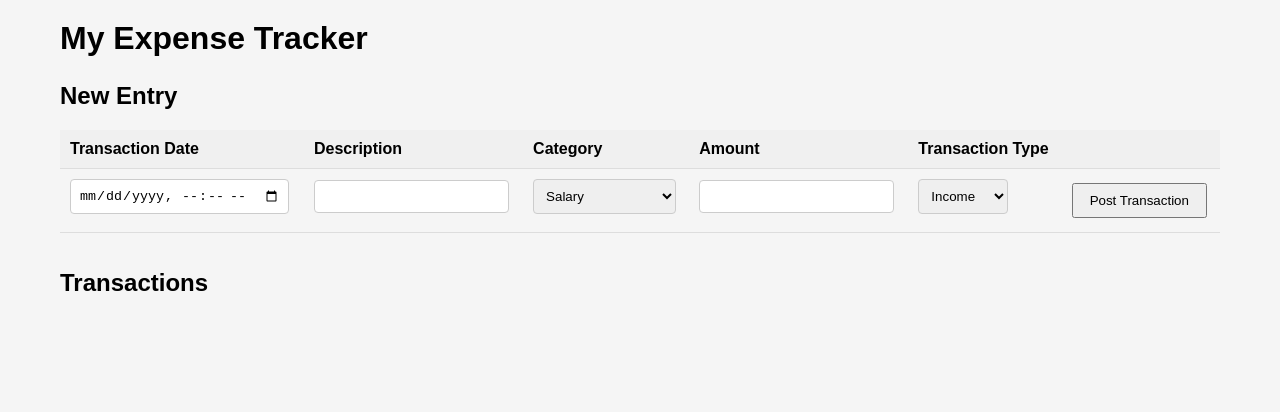
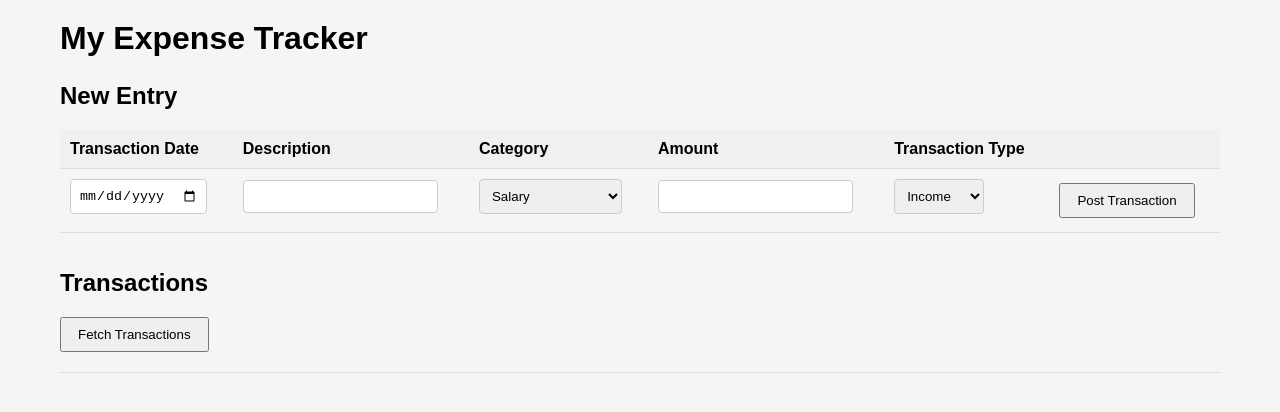
Before and after one commit to omar94khan/ExpenseTrackingSystem, a React (Vite) app in the folder expense-tracker-frontend/: page /transactions in a window 1280 px wide. Shown: the top 412 px of the page. Built offline with nearby package versions, Linux system fonts and the light colour scheme.

Commit message:
Starting to heat up

```diff
--- a/expense-tracker-frontend/src/pages/CreateTransactions.jsx
+++ b/expense-tracker-frontend/src/pages/CreateTransactions.jsx
@@ -4,10 +4,10 @@ import {useState} from 'react';
 function CreateTransactions({token, onAdd}) {
 
     const [loading, setLoading] = useState(false);
-    const [transactionTime, setTransactionTime] = useState();
-    const [transactionDescription, setTransactionDescription] = useState();
-    const [transactionCategory, setTransactionCategory] = useState();
-    const [transactionAmount, setTransactionAmount] = useState();
+    const [transactionTime, setTransactionTime] = useState("");
+    const [transactionDescription, setTransactionDescription] = useState("");
+    const [transactionCategory, setTransactionCategory] = useState("");
+    const [transactionAmount, setTransactionAmount] = useState(0);
     const [transactionType, setTransactionType] = useState("Income");
 
     async function createTransaction() {
@@ -56,7 +56,7 @@ function CreateTransactions({token, onAdd}) {
 
     function populateOptions() {
             if (transactionType === "Income") {
-                return (<select id="transaction-category" onChange={(e) => setTransactionCategory(e)}>
+                return (<select id="transaction-category" onChange={(e) => setTransactionCategory(e.target.value)}>
                             <option>Salary</option>
                             <option>Rental Income</option>
                             <option>Sales</option>
@@ -66,7 +66,7 @@ function CreateTransactions({token, onAdd}) {
                         </select>)
                     }
             else if (transactionType === "Expense") {
-                return (<select id="transaction-category" onChange={(e) => setTransactionCategory(e)}>
+                return (<select id="transaction-category" onChange={(e) => setTransactionCategory(e.target.value)}>
                             <option>Food</option>
                             <option>Rent</option>
                             <option>Education</option>
@@ -84,7 +84,7 @@ function CreateTransactions({token, onAdd}) {
                         </select>)
                     }
             else if (transactionType === "Transfer") {
-                return (<select id="transaction-category" onChange={(e) => setTransactionCategory(e)} disabled>
+                return (<select id="transaction-category" onChange={(e) => setTransactionCategory(e.target.value)} disabled>
                             <option>Transfer</option>
                         </select>)
                     }
@@ -98,21 +98,25 @@ function CreateTransactions({token, onAdd}) {
     return (<div>
         <table>
             <thead>
+                <tr>
                     <th>Transaction Date</th>
                     <th>Description</th>
                     <th>Category</th>
                     <th>Amount</th>
                     <th>Transaction Type</th>
                     <th></th>
+                </tr>
             </thead>
 
             <tbody>
-                <td><input type="datetime-local" id="transaction-time" onChange={(e) => setTransactionTime(e)} /></td>
-                <td><input type='text' id='transaction-description' onChange={(e) => setTransactionDescription(e)}/></td>
+                <tr>
+                    <td><input type="date" id="transaction-time" onChange={(e) => setTransactionTime(e.target.value)} /></td>
+                    <td><input type='text' id='transaction-description' onChange={(e) => setTransactionDescription(e.target.value)}/></td>
                     <td>{populateOptions()}</td>
-                <td><input type="number" id="transaction-amount" onChange={(e) => setTransactionAmount(e)} /></td>
+                    <td><input type="number" id="transaction-amount" onChange={(e) => setTransactionAmount(e.target.value)} /></td>
                     <td><select onChange={(e) => setTransactionType(e.target.value)}><option>Income</option> <option>Expense</option> <option>Transfer</option> </select></td>
                     <td><button onClick={() => createTransaction()}>Post Transaction</button></td>
+                </tr>
             </tbody>
         </table>
     </div>);
--- a/expense-tracker-frontend/src/pages/FetchTransactions.jsx
+++ b/expense-tracker-frontend/src/pages/FetchTransactions.jsx
@@ -4,6 +4,7 @@ import {useState} from 'react';
 function FetchTransactions({token, adhoctrigger, triggerSetter}) {
 
     const [loading, setLoading] = useState(false);
+    const [transactions, setTransactions] = useState([]);
 
     async function getTransactions() {
         const endpoint = "http://localhost:8000/transactions/fetch";
@@ -25,6 +26,8 @@ function FetchTransactions({token, adhoctrigger, triggerSetter}) {
                     }
 
                 const data = await response.json();
+                setTransactions(data)
+                return <p>{transactions}</p>
         }
         catch(err) {
                 throw alert("Error logging in: "+err);
@@ -36,7 +39,10 @@ function FetchTransactions({token, adhoctrigger, triggerSetter}) {
     };
 
     if (adhoctrigger) {return getTransactions()};
-    return <h3>{getTransactions}</h3>
+
+
+
+    return (<div><button onClick={() => getTransactions()}>Fetch Transactions</button><table><tr><td>{transactions.map((row) => <p>{row.amount}</p>)}</td></tr></table></div>)
 }
 
 export default FetchTransactions;
```
Lines whose indentation alone changed are shown as unchanged.
